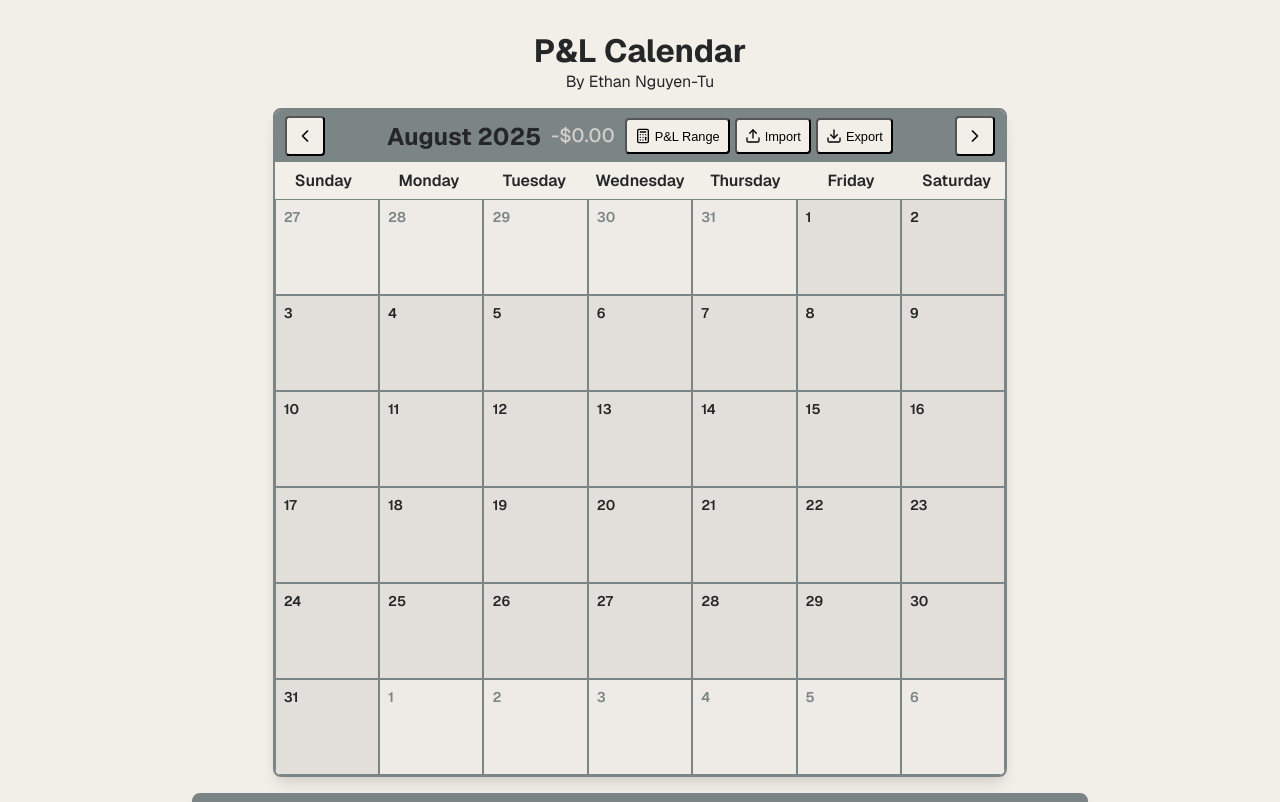
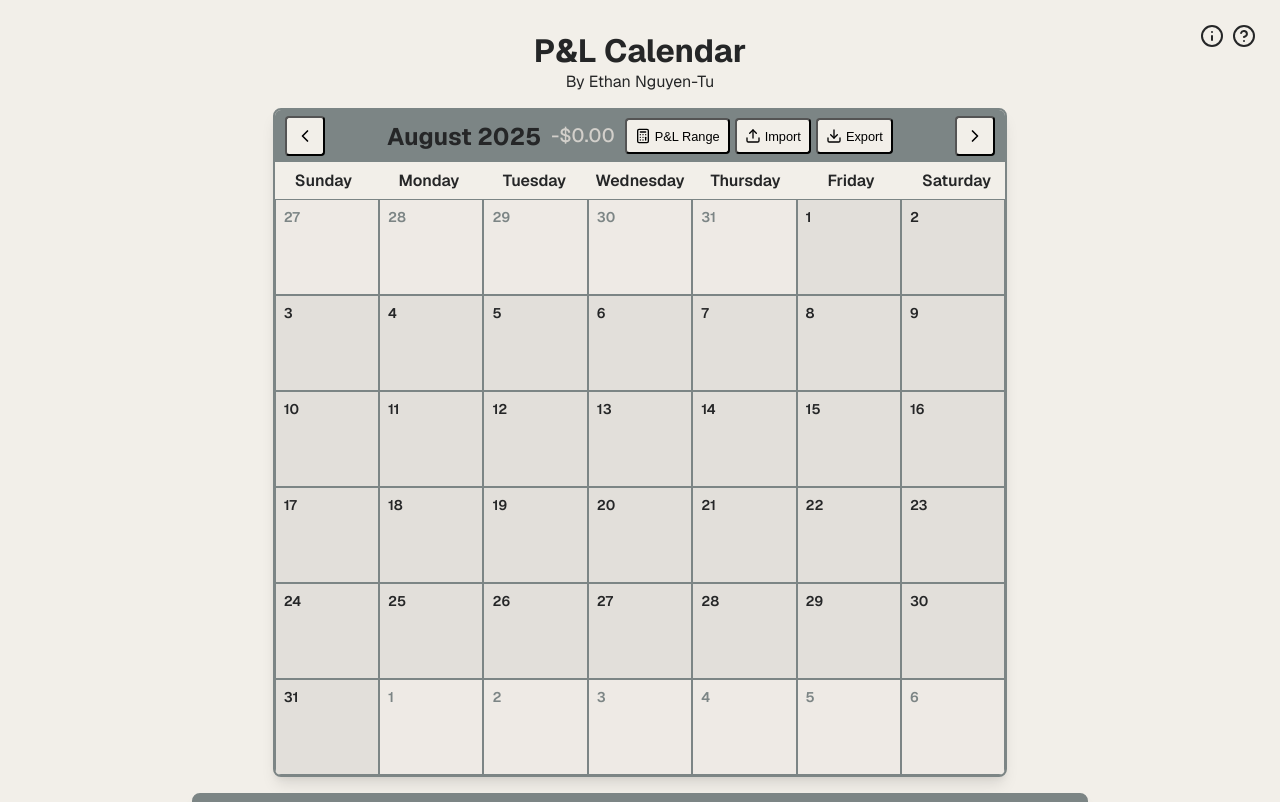
Before and after one commit to EthanNguyen-Tu/profit-and-loss-calendar, a Next.js app: page / in a window 1280 px wide. Shown: the top 802 px of the page. Built offline with nearby package versions, Linux system fonts and the light colour scheme.

Commit message:
fix(IconButton): fix tertiary variant invisible in light mode

```diff
--- a/src/components/IconButton/IconButton.module.css
+++ b/src/components/IconButton/IconButton.module.css
@@ -32,9 +32,15 @@
 }
 
 .tertiary {
-    color: var(--custom-white);
+    color: var(--custom-black);
     background-color: transparent;
     border: none;
+}
+
+@media (prefers-color-scheme: dark) {
+    .tertiary {
+        color: var(--custom-white);
+    }
 }
 
 @media (hover: hover) and (pointer: fine) {
```
